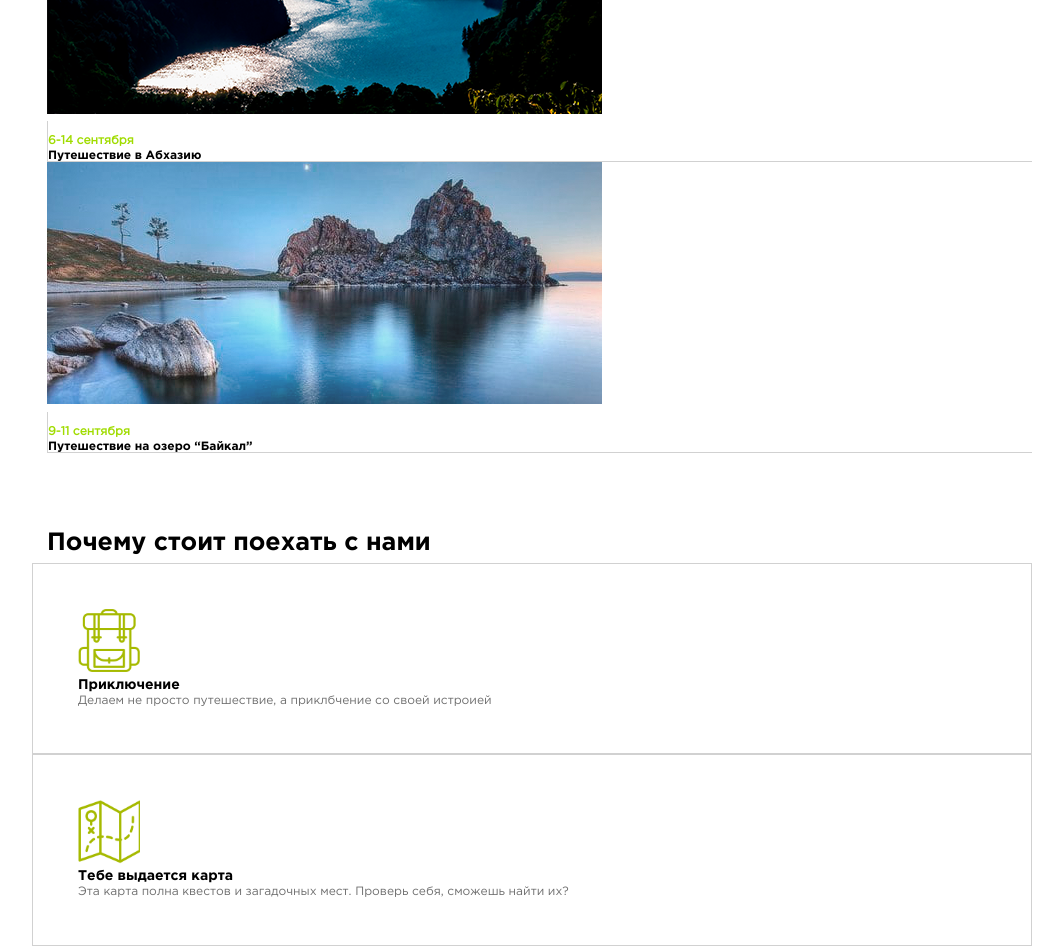
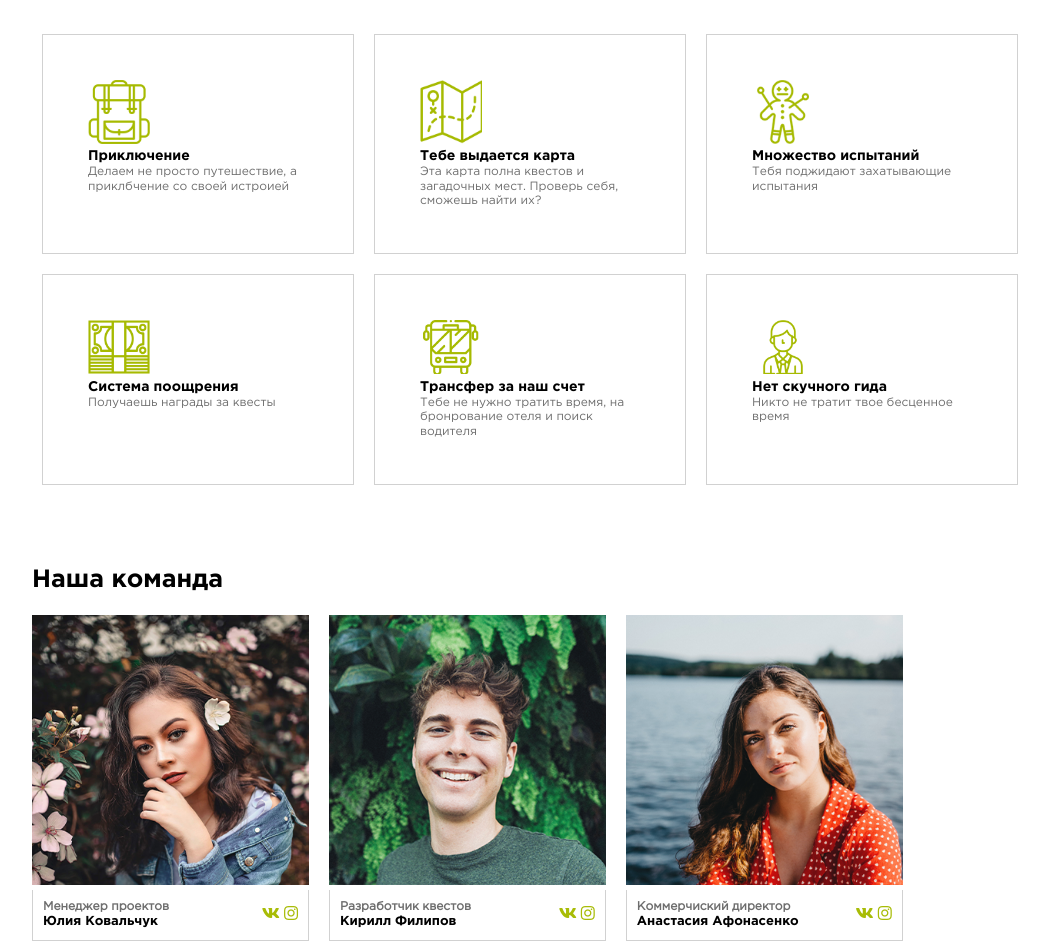
Before and after one commit to danil251/danil251.github.io, a website: page app/index.html in a window 1280 px wide. Shown: the part 1440-2386 px from the top of the page, without its empty margins (108-1171 px from the left). Drawn offline with Linux system fonts and the light colour scheme; a web font is replaced by a local one.

Commit message:
переработка

```diff
--- a/app/index.html
+++ b/app/index.html
@@ -94,37 +94,35 @@
 			<div class="section-title">
 				<h2>Популярные туры</h2>
 			</div>
-
+			<div class="tour__item__wrap">
 				<div class="tour__item">
 					<div class="tour__item-img">
 						<img src="img/it_1.png" alt="it">
 					</div>
-			<div class="tour__item-bot">
-				<div class="tour__item-description">
+					<div class="item-bot">
+						<div class="item-bot__description">
 							<h3>9-11 сентября</h3>
 							<h4>Путешествие на <br> озеро “Джека Лондона”</h4>
 						</div>
-				<div class="tour__item-price"><h5>10 000 ₽</h5></div>
-				<div class="tour__item-next">
+						<div class="item-bot__price"><h5>10 000 ₽</h5></div>
+						<div class="item-bot__next">
 							<a href="#"><i class="fas fa-arrow-right"></i></a>
 						</div>
 					</div>
 				</div>
 
-
-
-		<div class="tour-item_small">
+				<div class="tour__item_small">
 					<div class="tour__item">
 						<div class="tour__item-img">
 							<img src="img/it_2.png" alt="it">
 						</div>
-				<div class="tour__item-bot">
-					<div class="tour__item-description">
+						<div class="item-bot">
+							<div class="item-bot__description">
 								<h3>6-14 сентября</h3>
 								<h4>Путешествие в Абхазию</h4>
 							</div>
-					<div class="tour__item-price"><h5>10 000 ₽</h5></div>
-					<div class="tour__item-next">
+							<div class="item-bot__price"><h5>10 000 ₽</h5></div>
+							<div class="item-bot__next">
 								<a href="#"><i class="fas fa-arrow-right"></i></a>
 							</div>
 						</div>
@@ -135,72 +133,70 @@
 						<div class="tour__item-img">
 							<img src="img/it_3.png" alt="it">
 						</div>
-				<div class="tour__item-bot">
-					<div class="tour__item-description">
+						<div class="item-bot">
+							<div class="item-bot__description">
 								<h3>9-11 сентября</h3>
 								<h4>Путешествие на озеро “Байкал”</h4>
 							</div>
-					<div class="tour__item-price"><h5>10 000 ₽</h5></div>
-					<div class="tour__item-next">
+							<div class="item-bot__price"><h5>10 000 ₽</h5></div>
+							<div class="item-bot__next">
 								<a href="#"><i class="fas fa-arrow-right"></i></a>
 							</div>
 						</div>
 					</div>
 				</div>
-
-
-
+			</div>
 		</section>
 
 
 
-	<section class="section-descr">
+		<section class="description">
 
 			<div class="section-title">
 				<h2>Почему стоит поехать с нами</h2>
 			</div>
-
-		<div class="section-descr__item">
+		<div class="description__wrap">
+			<div class="description__item">
 				<img src="img/descr_it_1.png" alt="#">
 				<h4>Приключение</h4>
 				<p>Делаем не просто путешествие, а приклбчение со своей истроией</p>
 			</div>
 
 
-		<div class="section-descr__item">
+			<div class="description__item">
 				<img src="img/descr_it_2.png" alt="#">
 				<h4>Тебе выдается карта</h4>
 				<p>Эта карта полна квестов и загадочных мест. Проверь себя, сможешь найти их?</p>
 			</div>
 
 
-		<div class="section-descr__item">
+			<div class="description__item">
 				<img src="img/descr_it_3.png" alt="#">
 				<h4>Множество испытаний</h4>
 				<p>Тебя поджидают захатывающие испытания</p>
 			</div>
 
 
-		<div class="section-descr__item">
+			<div class="description__item">
 				<img src="img/descr_it_4.png" alt="#">
 				<h4>Система поощрения</h4>
 				<p>Получаешь награды за квесты</p>
 			</div>
 
 
-		<div class="section-descr__item">
+			<div class="description__item">
 				<img src="img/descr_it_5.png" alt="#">
 				<h4>Трансфер за наш счет</h4>
 				<p>Тебе не нужно тратить время, на бронрование отеля и поиск водителя</p>
 			</div>
 
 
-		<div class="section-descr__item">
+			<div class="description__item">
 				<img src="img/descr_it_6.png" alt="#">
 				<h4>Нет скучного гида</h4>
 				<p>Никто не тратит твое бесценное время</p>
 			</div>
-
+		</div>
 
 		</section>
 
@@ -211,15 +207,15 @@
 				<h2>Наша команда</h2>
 			</div>
 
-
-		<div class="team-item">
+			<div class="team__wrap">
+			<div class="team__item">
 				<img src="img/team_it_1.png" alt="#">
-			<div class="team-wrap">
-				<div class="team-description">
+				<div class="team__item__bot">
+					<div class="team__item__bot__description">
 						<h4>Менеджер проектов</h4>
 						<h5>Юлия Ковальчук</h5>
 					</div>
-				<div class="social">
+					<div class="team__item__bot__social">
 						<a href="#"><i class="fab fa-vk"></i></a>
 						<a href="#"><i class="fab fa-instagram"></i></a>
 					</div>
@@ -228,14 +224,14 @@
 
 
 
-		<div class="team-item">
+			<div class="team__item">
 				<img src="img/team_it_2.png" alt="#">
-			<div class="team-wrap">
-				<div class="team-description">
+				<div class="team__item__bot">
+					<div class="team__item__bot__description">
 						<h4>Разработчик квестов</h4>
 						<h5>Кирилл Филипов</h5>
 					</div>
-				<div class="social">
+					<div class="team__item__bot__social">
 						<a href="#"><i class="fab fa-vk"></i></a>
 						<a href="#"><i class="fab fa-instagram"></i></a>
 					</div>
@@ -243,23 +239,22 @@
 			</div>
 
 
-		<div class="team-item">
+			<div class="team__item">
 				<img src="img/team_it_3.png" alt="#">
-			<div class="team-wrap">
-				<div class="team-description">
+				<div class="team__item__bot">
+					<div class="team__item__bot__description">
 						<h4>Коммерчиский директор</h4>
 						<h5>Анастасия Афонасенко</h5>
 					</div>
-				<div class="social">
+					<div class="team__item__bot__social">
 						<a href="#"><i class="fab fa-vk"></i></a>
 						<a href="#"><i class="fab fa-instagram"></i></a>
 					</div>
 				</div>
 			</div>
-
-
 			</div>
 		</section>
+	</div>
 
 	<section class="request">
 
@@ -284,7 +279,7 @@
 		</form>
 
 	</section>
-
+<div class="main">
 	<section class="reviews">
 		<div class="section-title">
 			<h2>Эмоции людей, которые <br> отправились с нами </h2>
@@ -376,9 +371,9 @@
 				</div>
 			</div>
 		</div>
-</div>
 	</section>
 </div>
+
 <footer class="footer">
 	<div class="request">
 		<div class="footer-title">
--- a/sass/style.sass
+++ b/sass/style.sass
@@ -22,7 +22,7 @@ h1
 	font-family: "GothamPro-Bold", sans-serif;
 h2
 	padding-top: 70px
-	margin-left: 15px
+	padding-bottom: 20px
 	font-family: "GothamPro-Bold", sans-serif;
 	font-size: 25px
 	color: #000
@@ -125,103 +125,109 @@ a
 
 .tour
 	&__item
-		padding-left: 15px
+		&__wrap
+			display: flex
+		&-img
+			img
+				width: 100%
+		&_small
+			margin-left: 20px
+			.item-bot
+				margin-bottom: 20px
+	.item
 		&-bot
 			border-left: 1px solid #d1d1d1
 			border-bottom: 1px solid #d1d1d1
 			display: flex
-		.section-item__description
-			flex-basis: 67%
-			padding-left: 15px
-		h3
-			font-size: 12px
-			color: #A0DC00
-			margin-top: 4px
-			margin-bottom: 0
-			padding-top: 6px
-		h4
-			font-size: 12px
-			line-height: 11px
-			margin: 0
-			font-family: "GothamPro-Bold", sans-serif;
-
-	.section-item__price
-		background-color: #333333
-		color: #fff
-		h5
-			margin: 21px 10px
-			font-size: 12px
-
-	.section-item__next
-		display: flex
-		flex-basis: 16.5%
-		justify-content: center
-		align-items: center
-		font-size: 40px
-		background-color: #A6BA00
-
-	.section-item__img
-		img
-			width: 100%
-			object-fit: cover
-
-	.section-item__small
-		margin-top: 152px
-
-	.small
-		margin-bottom: 19px
+			&__description
+				flex-basis: 66%
+				padding-left: 15px
+			h3
+				font-size: 12px
+				color: #A0DC00
+				margin-top: 4px
+				margin-bottom: 0
+				padding-top: 6px
+			h4
+				font-size: 12px
+				line-height: 11px
+				margin: 0
+				font-family: "GothamPro-Bold", sans-serif;
+			&__price
+				background-color: #333333
+				color: #fff
+				h5
+					margin: 20px 9px
+					font-size: 12px
+			&__next
+				display: flex
+				flex-basis: 16.5%
+				justify-content: center
+				align-items: center
+				font-size: 30px
+				background-color: #A6BA00
 
 
 
 
+.description
+	&__wrap
+		display: flex
+		flex-wrap: wrap
 
-.section-descr
-	h4
-		color: #000
-		font-size: 14px
-		font-family: "GothamPro-Bold", sans-serif;
-	p
-		color: #6d6d6d
-		font-size: 12px
 	&__item
 		border: 1px solid #d1d1d1
 		padding: 45px
+		width: 22%
 		line-height: 1.2
+		margin: 10px
 		img
 			width: 62px
-	.col-md-4
-		margin-bottom: 30px
+		h4
+			color: #000
+			font-size: 14px
+			font-family: "GothamPro-Bold", sans-serif;
+		p
+			color: #6d6d6d
+			font-size: 12px
+
 
 
 .team
 	line-height: 1.2
-	img
-		width: 100%
-		height: 270px
-		object-fit: cover
-	h4
-		color: #6d6d6d
-		font-size: 12px
-		padding: 0
-		margin: 0
-	h5
-		color: #000
-		font-size: 13px
-		padding: 0
-		margin: 0
-		font-family: "GothamPro-Bold", sans-serif;
-	a
-		color: #a8bc07
-	i
-		font-size: 16px
-	.team-wrap
+	&__wrap
 		display: flex
-		justify-content: space-between
-		align-items: center
-		padding: 10px
-		border-right: 1px solid #d1d1d1
-		border-left: 1px solid #d1d1d1
-		border-bottom: 1px solid #d1d1d1
+	&__item
+		margin-right: 20px
+		img
+			width: 100%
+			height: 270px
+			object-fit: cover
+		&__bot
+			display: flex
+			justify-content: space-between
+			align-items: center
+			padding: 10px
+			border-right: 1px solid #d1d1d1
+			border-left: 1px solid #d1d1d1
+			border-bottom: 1px solid #d1d1d1
+			&__description
+				h4
+					color: #6d6d6d
+					font-size: 12px
+					padding: 0
+					margin: 0
+				h5
+					color: #000
+					font-size: 13px
+					padding: 0
+					margin: 0
+					font-family: "GothamPro-Bold", sans-serif;
+			&__social
+				a
+					color: #a8bc07
+				i
+					font-size: 16px
 
 .request
 	margin-top: 100px
```
Also changed, not shown: app/css/style.min.css. Lines whose indentation alone changed are shown as unchanged.
